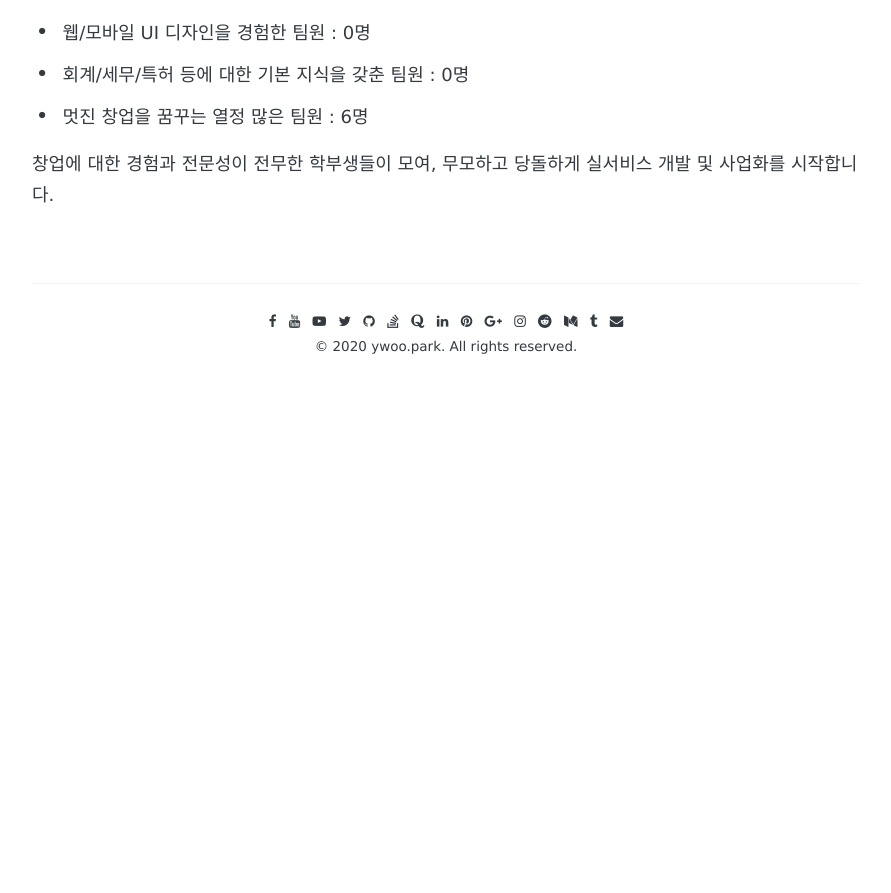
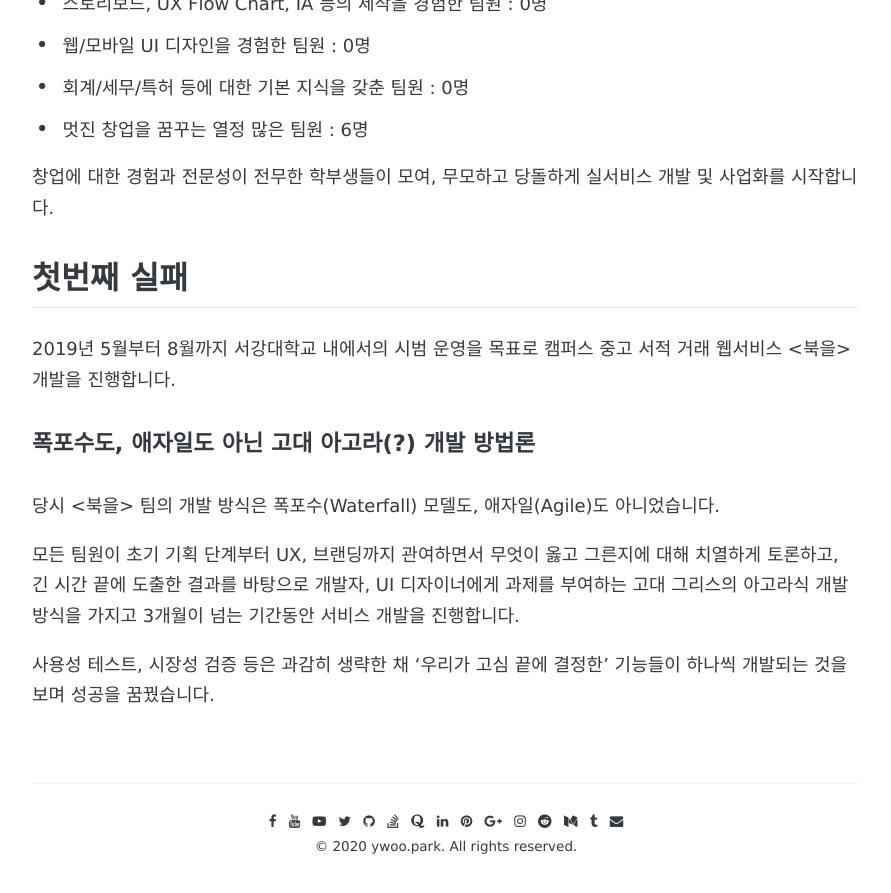
Before and after one commit to ywoo-park/ywoo21.github.io, a Jekyll site: the page built from _posts/2020-03-23-post.md, in a window 1280 px wide and 900 px high, scrolled down 2756 px. Shown: the top 893 px of the window, without its empty margins (194-1085 px from the left). Built offline with Jekyll 4.4.1, drawn with Linux system fonts in a browser that asks for light colours; some web fonts are replaced; comment, search, counter and statistics services are not loaded; before the commit the page ends 3203 px from its top, so only the background shows below that; some of the changed text lies outside the part shown.

Commit message:
upload photo

```diff
--- a/_posts/2020-03-23-post.md
+++ b/_posts/2020-03-23-post.md
@@ -9,7 +9,6 @@ share: true
 ---
 
 > 본 포스트는 온라인 서비스 창업을 희망하는 필자와 같은 주니어 개발자 독자에게 간접적인 도움이 되었으면 하는 희망을 담아 작성했습니다.
->
 
 ## 간단한 필자 소개
 
@@ -39,7 +38,7 @@ share: true
 
 
 
-### 북을이란?
+#### 북을이란?
 
 - 북을은 캠퍼스 거래에 특화된 전자상거래 플랫폼입니다.
 
@@ -48,7 +47,7 @@ share: true
 - 북을은 전공서적 중고거래에서 나아가 서적 외 물품 중고거래, 1인 마켓, 공동구매 등 캠퍼스 내에서 이루어지는 모든 형태의 거래, 즉 캠퍼스 거래를 중개하는 서비스입니다.
 
 
-### 북을의 Problem & Solution
+#### 북을의 Problem & Solution
 - 기존 캠퍼스 거래 방식은
 
   1. 검색의 비효율성
@@ -64,13 +63,13 @@ share: true
 
 
 
-## 초보 개발자가 창업팀을 꾸리게 된 이유
+## 초보 개발자가 창업팀을 꾸리다
 
 위에서 소개드린 <북을>은 현재 활발하게  서비스 개발 및 사업화가 진행중인 프로젝트입니다.
 
 그러나, 많은 청년 창업가들이 소소한 이유로 프로젝트를 시작하듯이 <북을>도 아주 사소한 계기로 부터 시작되었습니다.
 
-### IT 서비스 개발 스터디
+#### IT 서비스 개발 스터디
 
 2019년 3월 서강대학교 아트앤테크놀로지학과 학생 6명이 모여 IT 서비스에 대해 탐구하고,  소규모의 개발 프로젝트를 진행하는 것을 목표로 하는 '스터디'가 결성됩니다.
 
@@ -82,7 +81,7 @@ share: true
 
 이와 같은 기준을 통해 나온 아이디어가 현재 <북을>의 기반이 된 캠퍼스 내의 중고 서적 중개 서비스 입니다.
 
-### 스터디에서 어엿한 창업팀을 꾸리다
+#### 스터디에서 어엿한 창업팀을 꾸리다
 
 주제를 선정하고 본격적으로 해당 주제에 대해서 개발을 진행하면서, 자연스럽게 팀원들은 배움으로서의 '창업 경험'을 위해 실서비스를 목표로 하게 되었습니다.
 
@@ -102,3 +101,17 @@ share: true
 
 
 창업에 대한 경험과 전문성이 전무한 학부생들이 모여, 무모하고 당돌하게 실서비스 개발 및 사업화를 시작합니다.
+
+
+
+## 첫번째 실패
+
+2019년 5월부터 8월까지 서강대학교 내에서의 시범 운영을 목표로 캠퍼스 중고 서적 거래 웹서비스 <북을> 개발을 진행합니다.
+
+#### 폭포수도, 애자일도 아닌 고대 아고라(?) 개발 방법론
+
+당시 <북을> 팀의 개발 방식은 폭포수(Waterfall) 모델도, 애자일(Agile)도 아니었습니다.
+
+모든 팀원이 초기 기획 단계부터 UX, 브랜딩까지 관여하면서 무엇이 옳고 그른지에 대해 치열하게 토론하고, 긴 시간 끝에 도출한 결과를 바탕으로 개발자, UI 디자이너에게 과제를 부여하는 고대 그리스의 아고라식 개발 방식을 가지고 3개월이 넘는 기간동안 서비스 개발을 진행합니다.
+
+사용성 테스트, 시장성 검증 등은 과감히 생략한 채 '우리가 고심 끝에 결정한' 기능들이 하나씩 개발되는 것을 보며 성공을 꿈꿨습니다.
```
